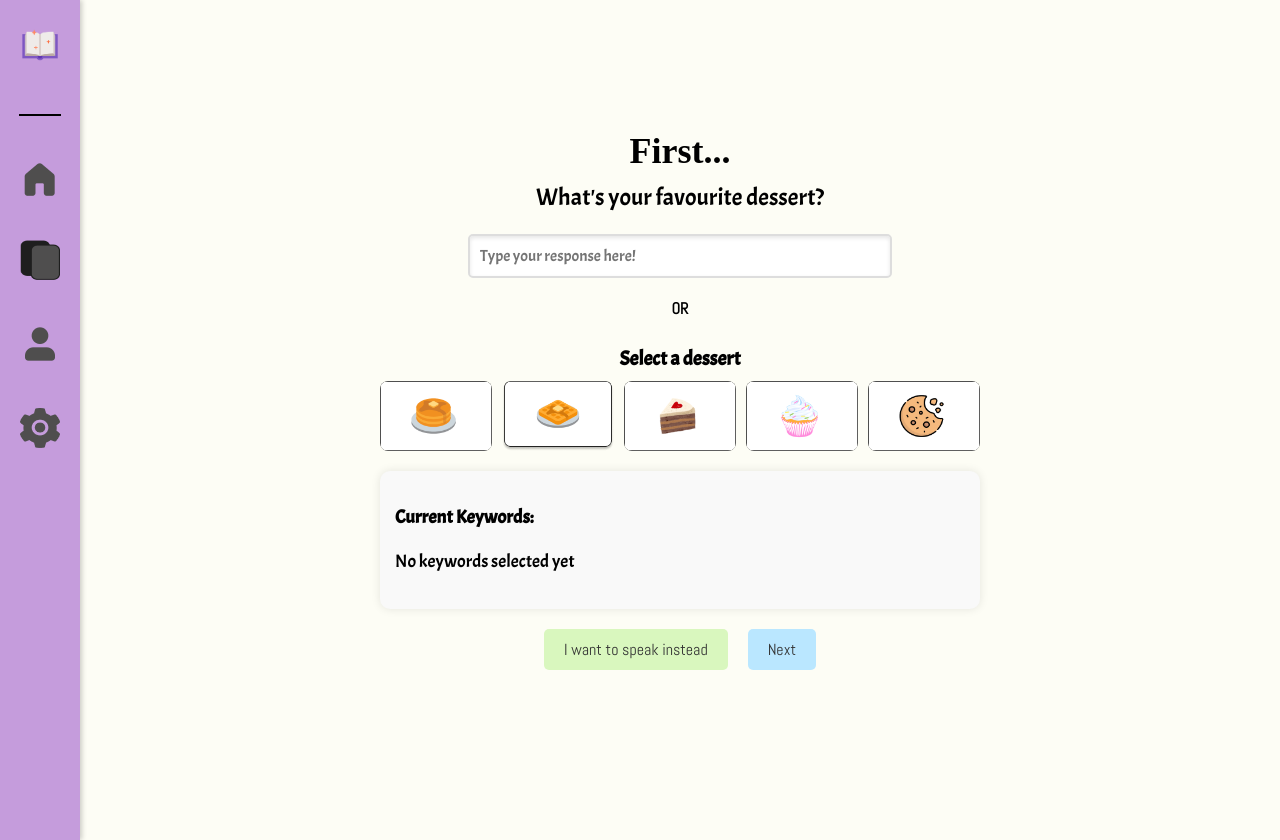
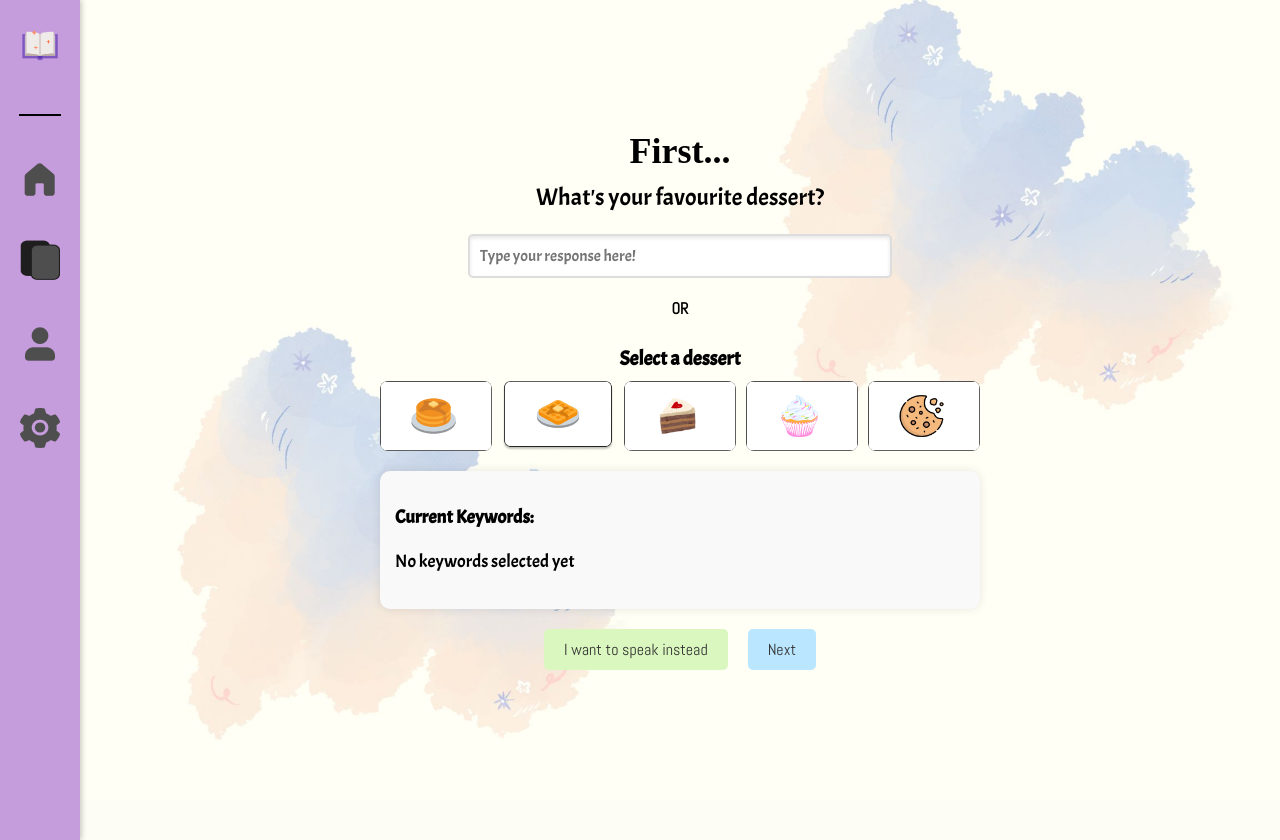
Before and after one commit to enora-sun/MagiBook, a React (Vite) app in the folder apps/client/: page /question0 in a window 1280 px wide. Built offline with nearby package versions, Linux system fonts and the light colour scheme; a web font is replaced by a local one.

Commit message:
added background to images

```diff
--- a/apps/client/src/styles.css
+++ b/apps/client/src/styles.css
@@ -203,6 +203,8 @@ body {
 .home-wrapper {
   display: flex;
   height: 100vh;
+  background-image: url("./images/bg.jpg");
+  background-size: cover;
 }
 
 .content-wrapper {
```
Also changed, not shown: apps/client/src/images/bg.jpg (added).
